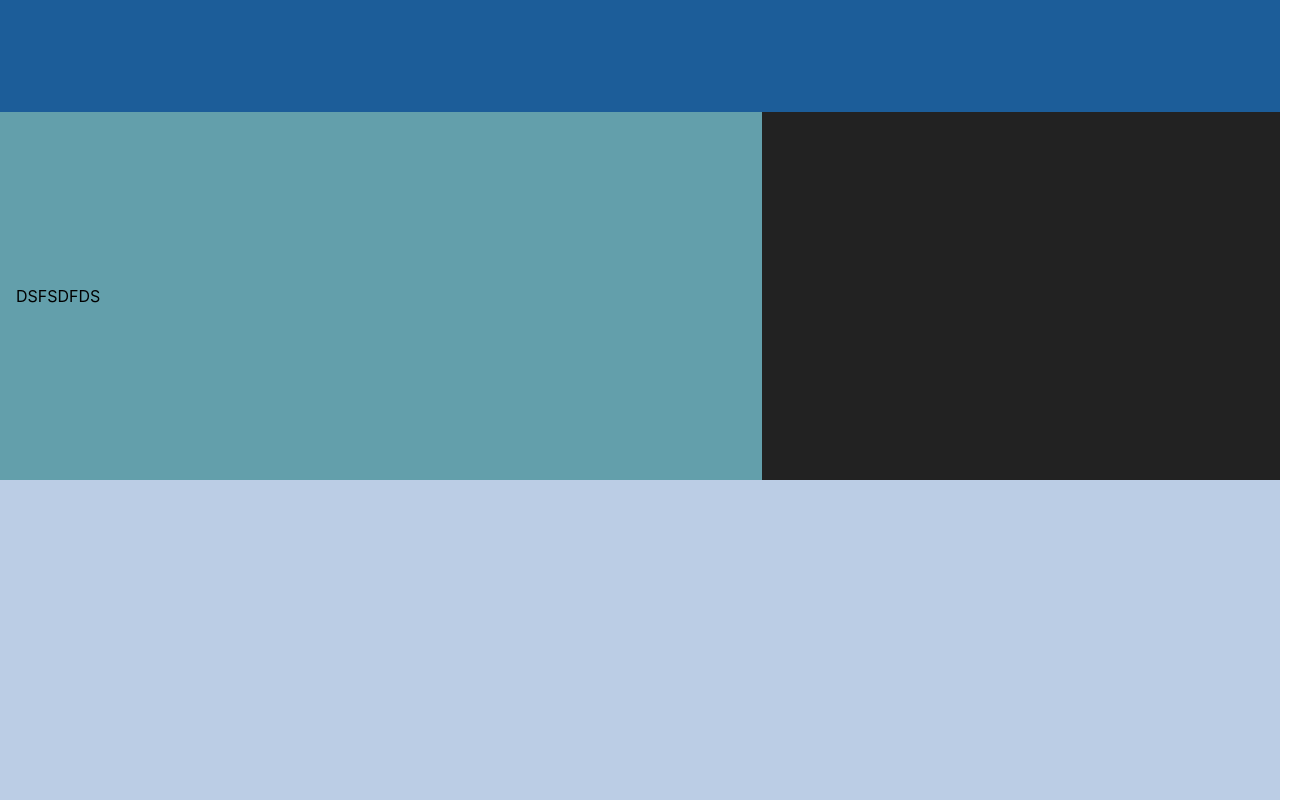
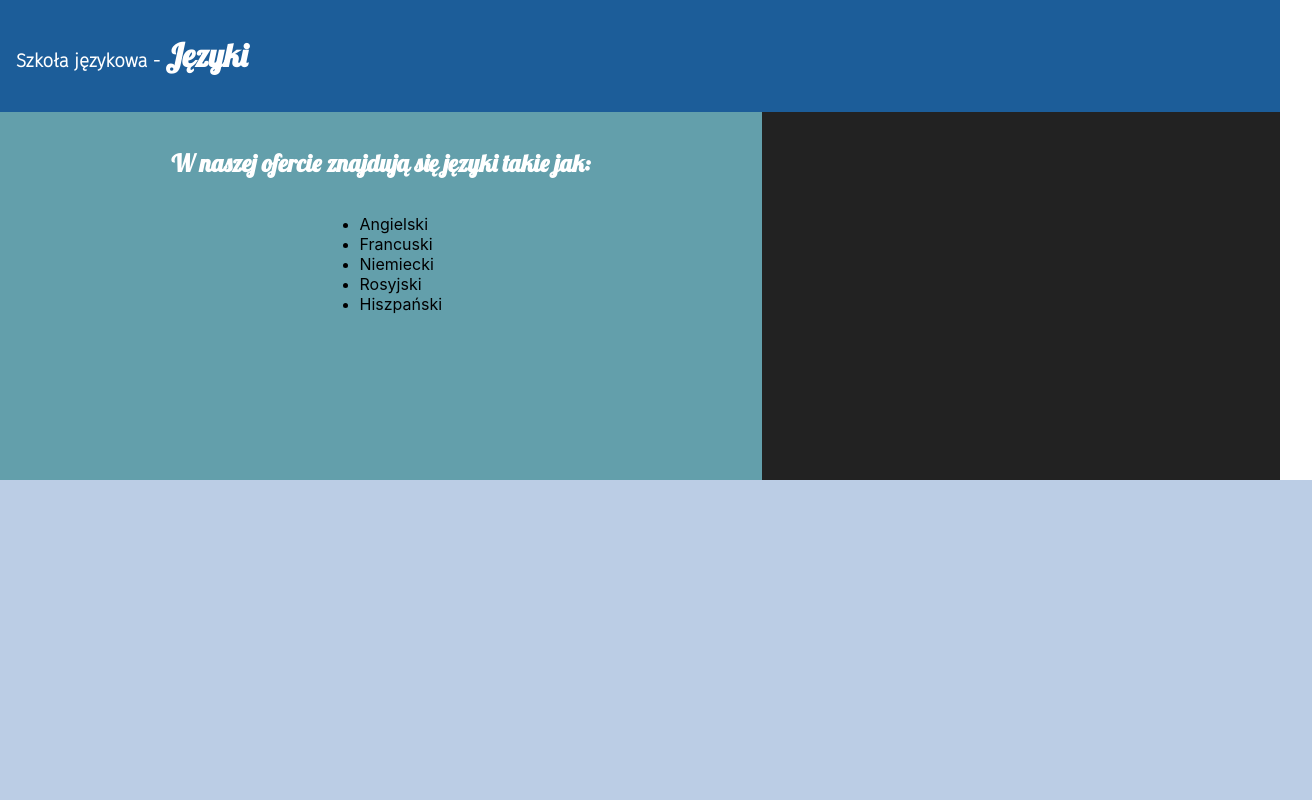
Before and after one commit to mtroxeq/languageschool, a React (Create React App) app: page / in a window 1280 px wide. Shown: the top 800 px of the page, 1312 px wide, since content can reach past the window. Built offline with nearby package versions, Linux system fonts and the light colour scheme.

Commit message:
Dodano języki

```diff
--- a/public/index.html
+++ b/public/index.html
@@ -24,6 +24,12 @@
       work correctly both with client-side routing and a non-root public URL.
       Learn how to configure a non-root public URL by running `npm run build`.
     -->
+    <link rel="preconnect" href="https://fonts.googleapis.com" />
+    <link rel="preconnect" href="https://fonts.gstatic.com" crossorigin />
+    <link href="https://fonts.googleapis.com/css2?family=Fira+Sans:wght@200&display=swap" rel="stylesheet" />
+    <link rel="preconnect" href="https://fonts.googleapis.com" />
+    <link rel="preconnect" href="https://fonts.gstatic.com" crossorigin />
+    <link href="https://fonts.googleapis.com/css2?family=Lobster&display=swap" rel="stylesheet" />
     <title>React App</title>
   </head>
   <body>
--- a/src/App.css
+++ b/src/App.css
@@ -1,12 +1,18 @@
 body{
   margin: 0;
-  overflow: hidden;
 }
 
 header{
   height: 5rem;
   background-color: #1C5D99;
   padding: 1rem;
+  font-family: 'Fira Sans', sans-serif;
+  color: white;
+}
+
+header span{
+  font-family: 'Lobster', sans-serif;
+  font-size: 2rem;
 }
 
 header p{
@@ -19,8 +25,14 @@ header p{
   height: 42vh;
   display:flex;
   justify-content: left;
+  flex-direction: column;
   align-items: center;
   padding: 1rem;
+}
+
+.LeftPanel h2{
+  font-family: 'Lobster', sans-serif;
+  color: white;
 }
 
 .RightPanel{
--- a/src/Header.js
+++ b/src/Header.js
@@ -1,7 +1,7 @@
 function Header(){
     return(
         <header>
-
+            <h3>Szkoła językowa - <span>Języki</span></h3>
         </header>
     );
 }
--- a/src/LeftPanel.js
+++ b/src/LeftPanel.js
@@ -1,7 +1,14 @@
 function LeftPanel(){
     return(
         <article className='LeftPanel'>
-           <p>DSFSDFDS</p>
+           <h2>W naszej ofercie znajdują się języki takie jak:</h2>
+           <ul>
+            <li>Angielski</li>
+            <li>Francuski</li>
+            <li>Niemiecki</li>
+            <li>Rosyjski</li>
+            <li>Hiszpański</li>
+           </ul>
         </article>
     );
 }
```
